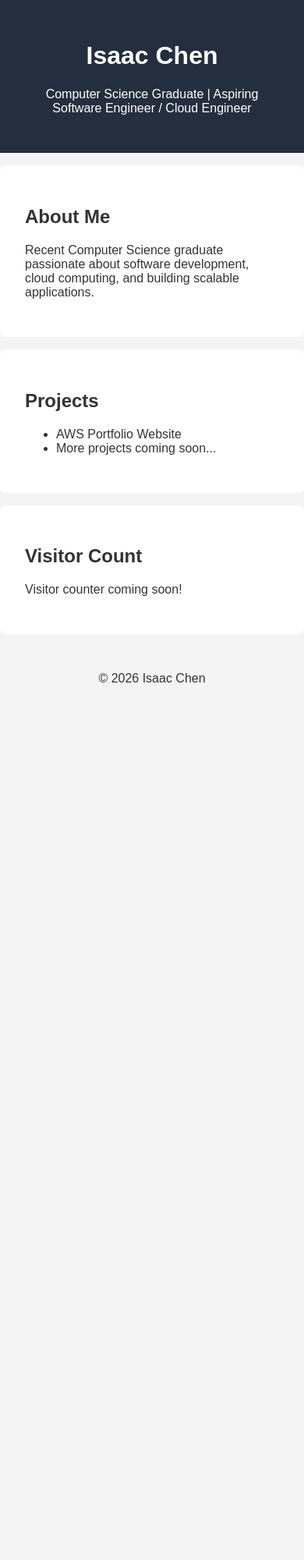
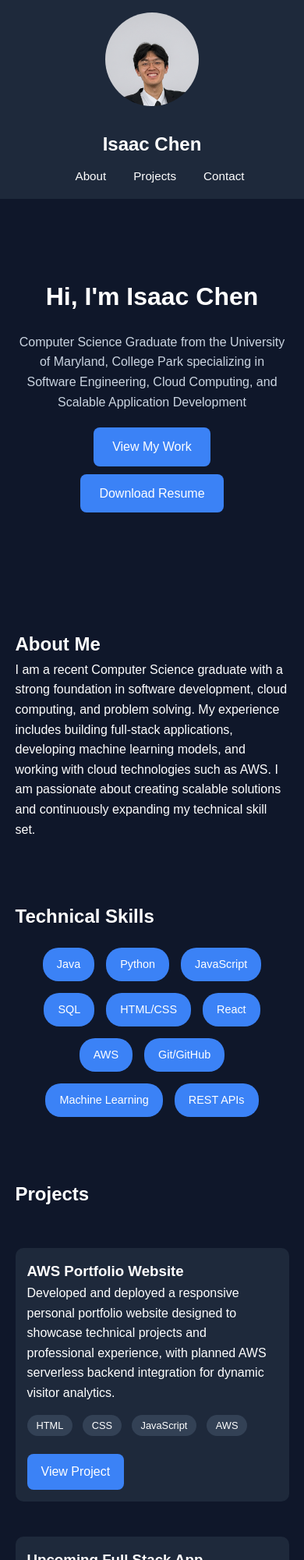
Before and after one commit to ichen2467/portfolio, a plain HTML site: page frontend/index.html in a window 390 px wide. Shown: the top 2000 px of the page at 78% size. Before the commit the page ends 911 px from the top, so only its background shows below. Drawn offline with Linux system fonts and the light colour scheme.

```diff
--- a/frontend/index.html
+++ b/frontend/index.html
@@ -8,30 +8,105 @@
 </head>
 <body>
 
-    <header>
-        <h1>Isaac Chen</h1>
-        <p>Computer Science Graduate | Aspiring Software Engineer / Cloud Engineer</p>
+    <nav>
+        <img src="profile.png" alt="Profile Picture" class="profile-pic">
+        <h2>Isaac Chen</h2>
+        <div>
+            <a href="#about">About</a>
+            <a href="#projects">Projects</a>
+            <a href="#contact">Contact</a>
+        </div>
+    </nav>
+
+    <header class="hero">
+        <h1>Hi, I'm Isaac Chen</h1>
+        <p>Computer Science Graduate from the University of Maryland, College Park specializing in Software Engineering, Cloud Computing, and Scalable Application Development</p>
+        <a href="#projects" class="btn">View My Work</a>
+        <a href="resume.pdf" class="btn" download>Download Resume</a>
     </header>
 
     <section id="about">
         <h2>About Me</h2>
         <p>
-            Recent Computer Science graduate passionate about software development,
-            cloud computing, and building scalable applications.
+            I am a recent Computer Science graduate with a strong foundation in software
+            development, cloud computing, and problem solving. My experience includes
+            building full-stack applications, developing machine learning models, and
+            working with cloud technologies such as AWS. I am passionate about creating
+            scalable solutions and continuously expanding my technical skill set.
         </p>
+    </section>
+
+    <section id="skills">
+        <h2>Technical Skills</h2>
+
+        <div class="skills-container">
+            <span>Java</span>
+            <span>Python</span>
+            <span>JavaScript</span>
+            <span>SQL</span>
+            <span>HTML/CSS</span>
+            <span>React</span>
+            <span>AWS</span>
+            <span>Git/GitHub</span>
+            <span>Machine Learning</span>
+            <span>REST APIs</span>
+        </div>
     </section>
 
     <section id="projects">
         <h2>Projects</h2>
-        <ul>
-            <li>AWS Portfolio Website</li>
-            <li>More projects coming soon...</li>
-        </ul>
+
+        <div class="projects-grid">
+
+            <div class="project-card">
+                <h3>AWS Portfolio Website</h3>
+                <p>
+                    Developed and deployed a responsive personal portfolio website designed to
+                    showcase technical projects and professional experience, with planned AWS
+                    serverless backend integration for dynamic visitor analytics.
+                </p>
+
+                <div class="tech-tags">
+                    <span>HTML</span>
+                    <span>CSS</span>
+                    <span>JavaScript</span>
+                    <span>AWS</span>
+                </div>
+
+                <a href="https://github.com/ichen2467/portfolio" class="project-btn">View Project</a>
+            </div>
+
+            <div class="project-card">
+                <h3>Upcoming Full Stack App</h3>
+                <p>
+                    Currently developing a full stack application to showcase backend
+                    API development and database integration.
+                </p>
+
+                <div class="tech-tags">
+                    <span>React</span>
+                    <span>Node.js</span>
+                    <span>SQL</span>
+                </div>
+
+                <a href="#" class="project-btn">Coming Soon</a>
+            </div>
+
+        </div>
     </section>
 
     <section id="visitor-counter">
         <h2>Visitor Count</h2>
         <p id="counter">Loading...</p>
+    </section>
+
+    <section id="contact">
+        <h2>Contact</h2>
+
+        <p>Email: ichen2467@gmail.com</p>
+
+        <a href="https://github.com/ichen2467" target="_blank">GitHub</a><br>
+        <a href="https://linkedin.com/in/isaac-h-chen" target="_blank">LinkedIn</a>
     </section>
 
     <footer>
--- a/frontend/style.css
+++ b/frontend/style.css
@@ -1,26 +1,214 @@
+* {
+    margin: 0;
+    padding: 0;
+    box-sizing: border-box;
+}
+
+html {
+    scroll-behavior: smooth;
+}
+
 body {
     font-family: Arial, sans-serif;
-    margin: 0;
-    background: #f4f4f4;
-    color: #333;
+    background: #0f172a;
+    color: white;
+    line-height: 1.6;
 }
 
-header {
-    background: #232f3e;
+.profile-pic {
+    width: 150px;
+    height: 150px;
+    border-radius: 50%;
+    margin-bottom: 20px;
+    object-fit: cover;
+}
+
+nav {
+    display: flex;
+    justify-content: space-between;
+    padding: 1.5rem 10%;
+    background: #1e293b;
+    position: sticky;
+    top: 0;
+}
+
+nav a {
     color: white;
-    padding: 2rem;
+    margin-left: 20px;
+    text-decoration: none;
+}
+
+.hero {
     text-align: center;
+    padding: 100px 20px;
+}
+
+.hero h1 {
+    font-size: 3rem;
+}
+
+.hero p {
+    margin: 20px 0;
+    font-size: 1.2rem;
+    color: #cbd5e1;
+}
+
+.btn {
+    display: inline-block;
+    padding: 12px 24px;
+    background: #3b82f6;
+    color: white;
+    text-decoration: none;
+    border-radius: 8px;
 }
 
 section {
-    padding: 2rem;
-    margin: 1rem auto;
-    max-width: 800px;
-    background: white;
-    border-radius: 8px;
+    padding: 60px 10%;
+}
+
+.project-card {
+    background: #1e293b;
+    padding: 20px;
+    margin-top: 20px;
+    border-radius: 10px;
 }
 
 footer {
     text-align: center;
-    padding: 1rem;
+    padding: 20px;
+    background: #1e293b;
 }
+
+.skills-container {
+    display: flex;
+    flex-wrap: wrap;
+    gap: 15px;
+    margin-top: 20px;
+}
+
+.skills-container span {
+    background: #3b82f6;
+    padding: 10px 18px;
+    border-radius: 20px;
+    font-size: 0.9rem;
+}
+
+.btn:hover {
+    background: #2563eb;
+    transition: 0.3s;
+}
+
+.project-card:hover {
+    transform: translateY(-5px);
+    transition: 0.3s;
+}
+
+nav a:hover {
+    color: #3b82f6;
+    transition: 0.3s;
+}
+
+.projects-grid {
+    display: grid;
+    grid-template-columns: repeat(auto-fit, minmax(300px, 1fr));
+    gap: 25px;
+    margin-top: 30px;
+}
+
+.tech-tags {
+    margin: 15px 0;
+}
+
+.tech-tags span {
+    background: #334155;
+    padding: 6px 12px;
+    border-radius: 15px;
+    margin-right: 8px;
+    font-size: 0.8rem;
+}
+
+.project-btn {
+    display: inline-block;
+    margin-top: 10px;
+    padding: 10px 18px;
+    background: #3b82f6;
+    color: white;
+    text-decoration: none;
+    border-radius: 8px;
+}
+
+.project-btn:hover {
+    background: #2563eb;
+    transition: 0.3s;
+}
+
+section {
+    animation: fadeIn 1s ease-in;
+}
+
+@keyframes fadeIn {
+    from {
+        opacity: 0;
+        transform: translateY(20px);
+    }
+    to {
+        opacity: 1;
+        transform: translateY(0);
+    }
+}
+
+@media (max-width: 768px) {
+
+    nav {
+        flex-direction: column;
+        align-items: center;
+        gap: 10px;
+        padding: 1rem;
+    }
+
+    nav a {
+        font-size: 0.95rem;
+    }
+
+    nav div {
+        display: flex;
+        flex-wrap: wrap;
+        justify-content: center;
+        gap: 15px;
+    }
+
+    .hero h1 {
+        font-size: 2rem;
+    }
+
+    .hero p {
+        font-size: 1rem;
+    }
+
+    section {
+        padding: 40px 5%;
+    }
+
+    .projects-grid {
+        grid-template-columns: 1fr;
+    }
+
+    .project-card {
+        padding: 15px;
+    }
+
+    .skills-container {
+        justify-content: center;
+    }
+
+    .profile-pic {
+        width: 120px;
+        height: 120px;
+    }
+
+    .btn {
+        display: block;
+        width: fit-content;
+        margin: 10px auto;
+    }
+}
```
Also changed, not shown: frontend/profile.png (added), 1 other file.
